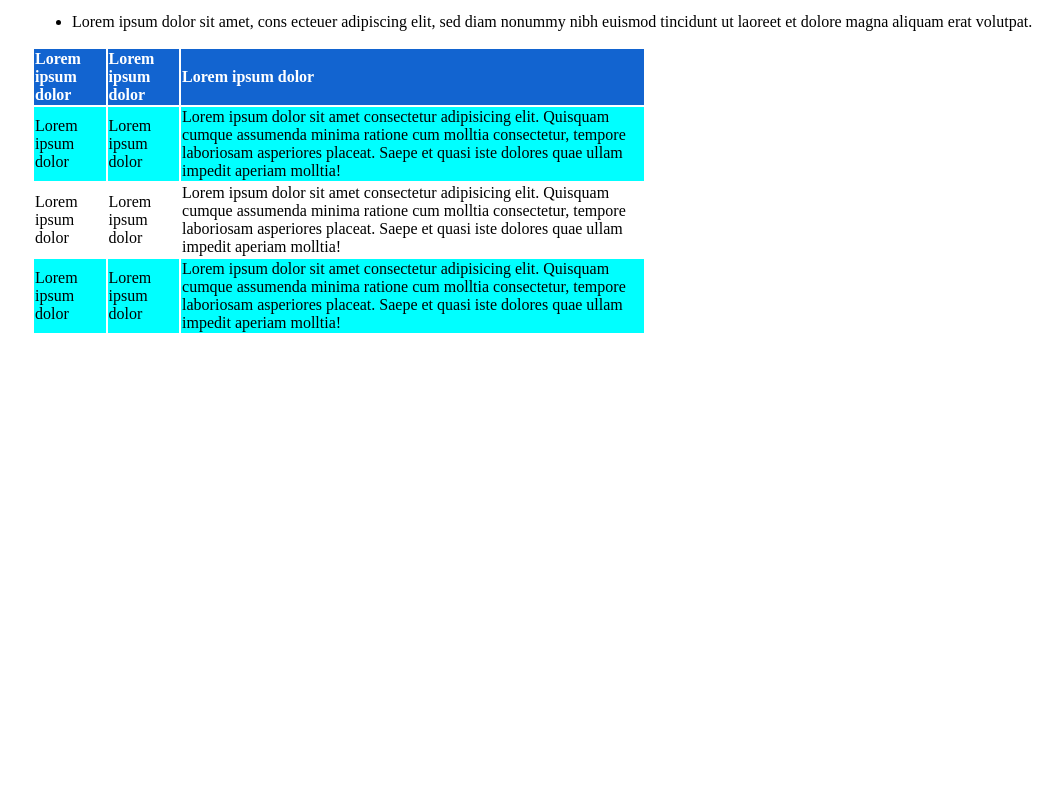
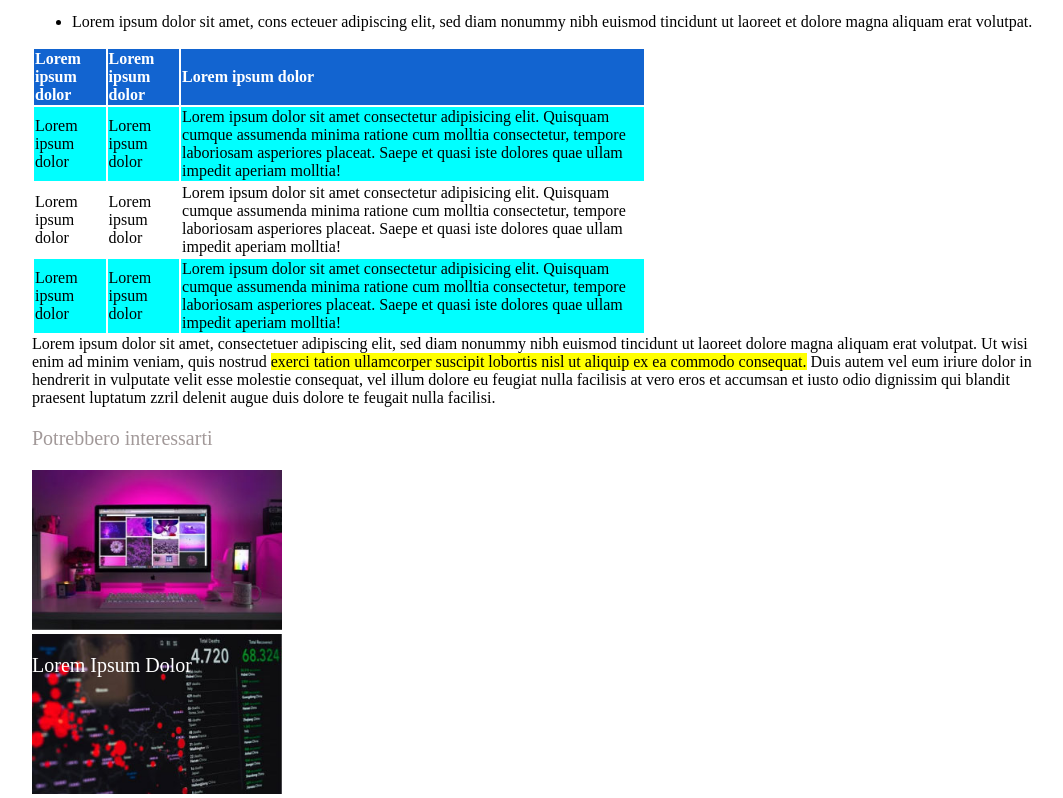
Before and after one commit to EleonoraFlaborea/html-css-booleaner, a plain HTML site: page index.html in a window 1280 px wide. Shown: the part 736-1534 px from the top of the page, without its empty margins (96-1159 px from the left). Before the commit the page ends 1071 px from the top, so only its background shows below. Drawn offline with Linux system fonts and the light colour scheme.

Commit message:
add span and footer

```diff
--- a/css/style.css
+++ b/css/style.css
@@ -85,3 +85,23 @@ thead{
     background-color: aqua;
 
 }
+
+.interest{
+    color: rgb(162, 153, 153);
+    font-size: 20px;
+
+}
+
+
+.lorem{
+    width: 250px;
+    height: 160px;
+}
+
+.dolor{
+    font-size: 20px;
+    position: absolute;
+    color: white;
+
+
+}
--- a/index.html
+++ b/index.html
@@ -89,14 +89,25 @@
 
                 </table>
 
+                <span>Lorem ipsum dolor sit amet, consectetuer adipiscing elit, sed diam nonummy nibh euismod tincidunt ut laoreet dolore magna aliquam erat volutpat. Ut wisi enim ad minim veniam, quis nostrud <span class="yellow">exerci tation ullamcorper suscipit lobortis nisl ut aliquip ex ea commodo consequat.</span> Duis autem vel eum iriure dolor in hendrerit in vulputate velit esse molestie consequat, vel illum dolore eu feugiat nulla facilisis at vero eros et accumsan et iusto odio dignissim qui blandit praesent luptatum zzril delenit augue duis dolore te feugait nulla facilisi.</span>
+            </section>
+        </container>
+    </main>
 
-
+    <footer>
+        <container>
+            <section class="finale">
+                <p class="dolor">Lorem Ipsum Dolor</p>
+                <p class="interest">Potrebbero interessarti</p>
+                <img class="lorem" src="img/monitor.jpg" alt="monitor">
+                <br>
+                <p class="dolor">Lorem Ipsum Dolor</p>
+                <img class="lorem" src="img/graph.jpg" alt="graph">
 
             </section>
         </container>
 
 
-    </main>
-
+    </footer>
 </body>
 </html>
```
